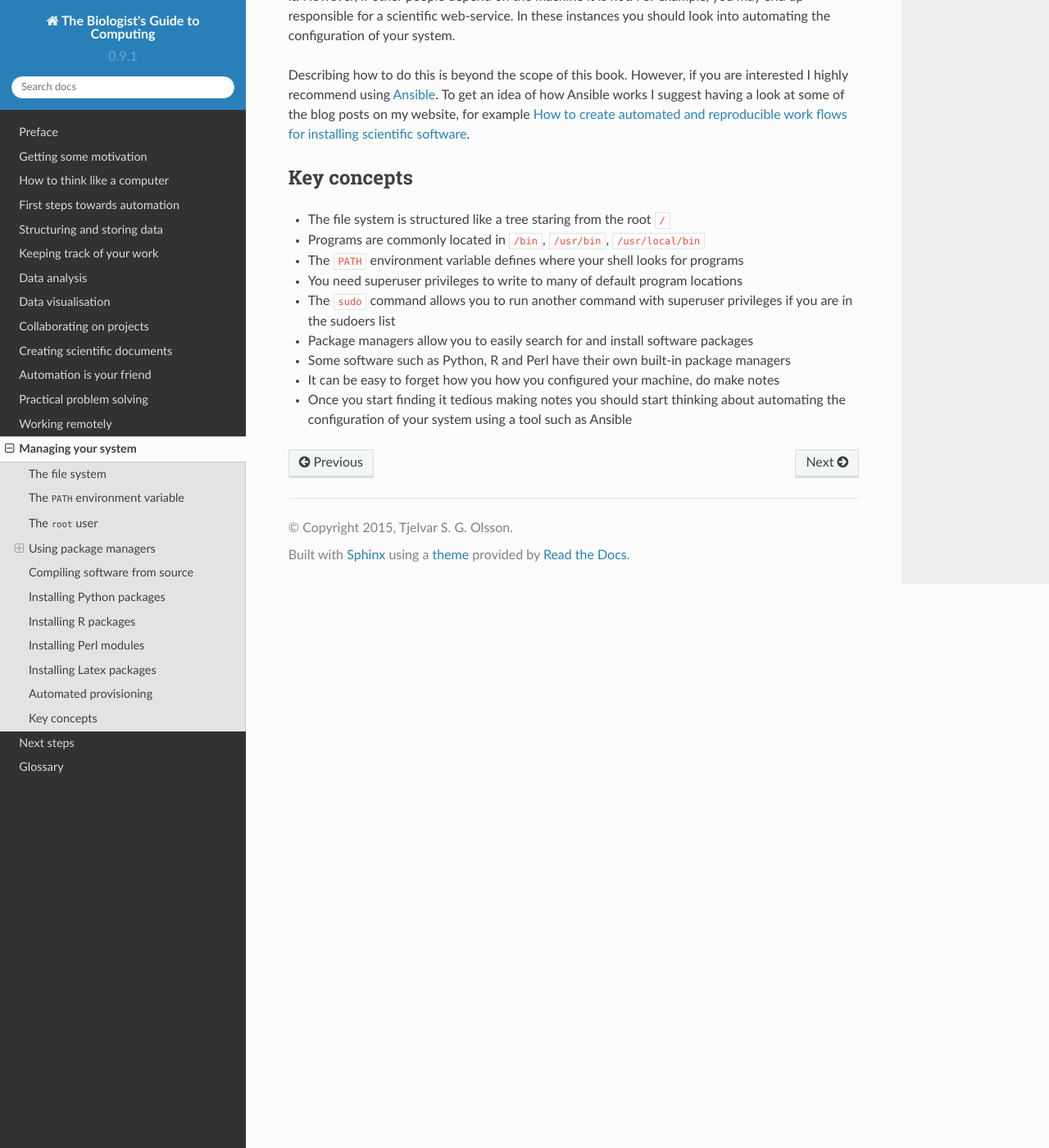
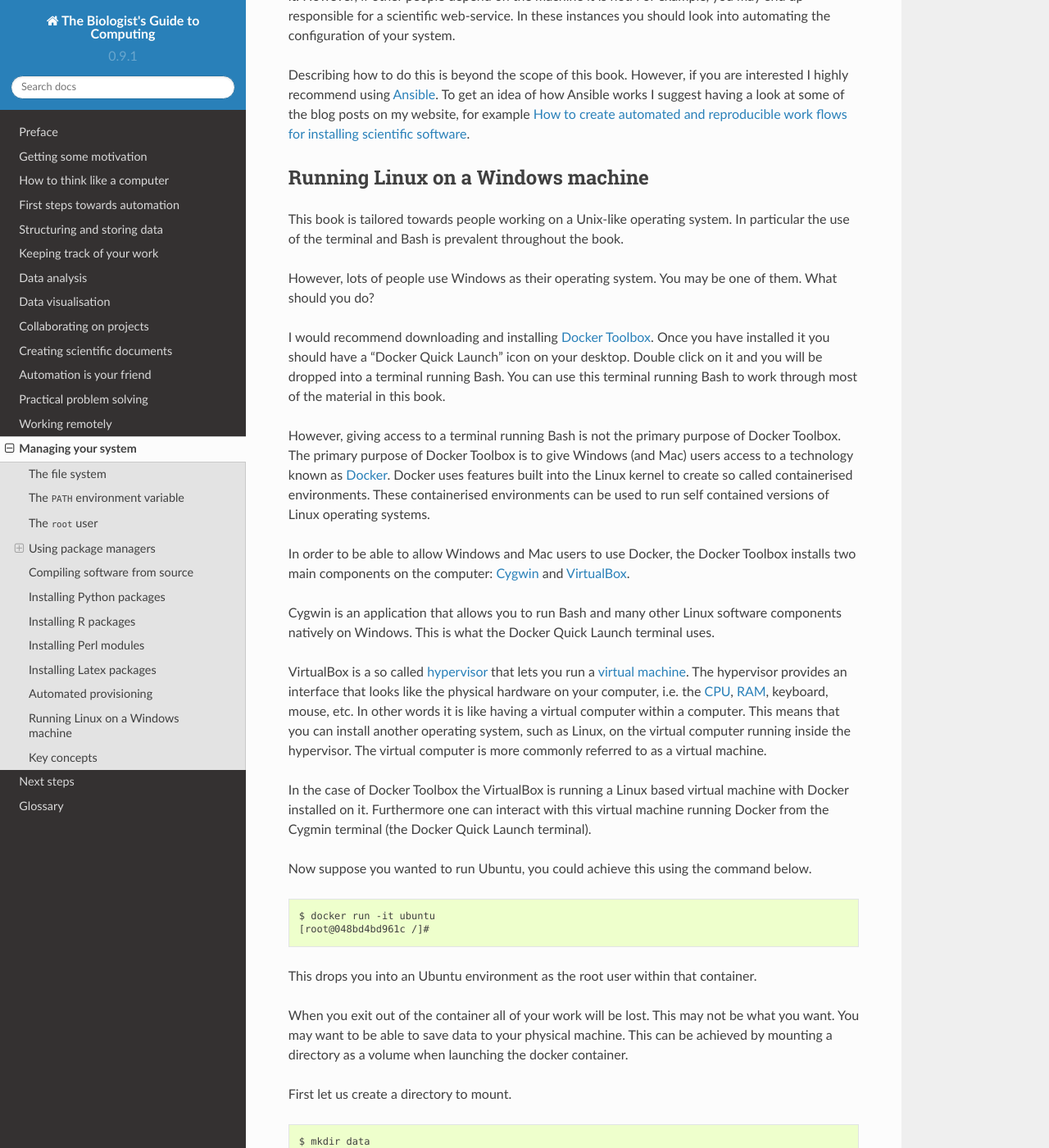
Before and after one commit to tjelvar-olsson/biologists-guide-to-computing, a Sphinx documentation site: the page built from source/managing-your-system.rst, in a window 1280 px wide and 1400 px high, scrolled down 12774 px. Shown: the whole window at 82% size. Built offline with Sphinx 7.4.7 and the Read the Docs theme 2.0.0, drawn with Linux system fonts in a browser that asks for light colours; some of the changed text lies outside the part shown.

Commit message:
Added notes on how to access bash/linux from windows in response to feedback from Lucy

```diff
--- a/source/how-to-think-like-a-computer.rst
+++ b/source/how-to-think-like-a-computer.rst
@@ -205,7 +205,7 @@ truth values. These are sometimes referred to as logic gates.
   0      0         0           0
   1      0         0           1
   0      1         0           1
-  1      1         1           0
+  1      1         1           1
 =====  =====  ===========  ==========
 
 =====  =========
--- a/source/managing-your-system.rst
+++ b/source/managing-your-system.rst
@@ -691,6 +691,92 @@ flows for installing scientific software
 <http://tjelvarolsson.com/blog/how-to-create-automated-and-reproducible-work-flows-for-installing-scientific-software/>`_.
 
 
+.. _running_linux_on_a_windows_machine:
+
+Running Linux on a Windows machine
+----------------------------------
+
+This book is tailored towards people working on a Unix-like operating system.
+In particular the use of the terminal and Bash is prevalent throughout the
+book.
+
+However, lots of people use Windows as their operating system.  You may be one
+of them. What should you do?
+
+I would recommend downloading and installing
+`Docker Toolbox <https://www.docker.com/products/docker-toolbox>`_.
+Once you have installed it
+you should have a "Docker Quick Launch" icon on your desktop. Double click on
+it and you will be dropped into a terminal running Bash.  You can use this
+terminal running Bash to work through most of the material in this book.
+
+However, giving access to a terminal running Bash is not the primary purpose of
+Docker Toolbox. The primary purpose of Docker Toolbox is to give Windows (and
+Mac) users access to a technology known as `Docker
+<https://www.docker.com/products/docker-toolbox>`_.  Docker uses features built
+into the Linux kernel to create so called containerised environments. These
+containerised environments can be used to run self contained versions of Linux
+operating systems.
+
+In order to be able to allow Windows and Mac users to use Docker, the Docker
+Toolbox installs two main components on the computer: `Cygwin
+<https://www.cygwin.com>`_ and `VirtualBox <https://www.virtualbox.org/>`_.
+
+Cygwin is an application that allows you to run Bash and many other Linux
+software components natively on Windows. This is what the Docker Quick Launch
+terminal uses.
+
+VirtualBox is a so called :term:`hypervisor` that lets you run a :term:`virtual
+machine`.  The hypervisor provides an interface that looks like the physical
+hardware on your computer, i.e. the :term:`CPU`, :term:`RAM`, keyboard, mouse,
+etc.  In other words it is like having a virtual computer within a computer.
+This means that you can install another operating system, such as Linux, on the
+virtual computer running inside the hypervisor. The virtual computer is more
+commonly referred to as a virtual machine.
+
+In the case of Docker Toolbox the VirtualBox is running a Linux based virtual
+machine with Docker installed on it. Furthermore one can interact with this
+virtual machine running Docker from the Cygmin terminal (the Docker Quick
+Launch terminal).
+
+Now suppose you wanted to run Ubuntu, you could achieve this using the command
+below.
+
+.. code-block:: none
+
+    $ docker run -it ubuntu
+    [root@048bd4bd961c /]#
+
+This drops you into an Ubuntu environment as the root user within that container.
+
+When you exit out of the container all of your work will be lost. This may not be
+what you want. You may want to be able to save data to your physical machine.
+This can be achieved by mounting a directory as a volume when launching the docker
+container.
+
+First let us create a directory to mount.
+
+.. code-block:: none
+
+    $ mkdir data
+
+Now we can launch docker with that directory mounted as ``/data`` in the container.
+
+.. code-block:: none
+
+    $ docker run -it -v `pwd`/data:/data ubuntu
+    [root@048bd4bd961c /]#
+
+
+Docker is really cool and I would highly recommend you read up on it, but a
+detailed discussion is beyond the scope of this book. Suffice to say that if
+you are working on Windows you can use Docker Toolbox to install both
+Cygwin and VirtualBox. The former gives you access to a terminal running Bash
+on Windows and the latter allows you to run Linux virtual machines on your
+Windows box. A simple way of accessing such Linux virtual machines is to
+use the Docker command above.
+
+
 Key concepts
 ------------
 
@@ -704,3 +790,4 @@ Key concepts
 - It can be easy to forget how you how you configured your machine, do make notes
 - Once you start finding it tedious making notes you should start thinking
   about automating the configuration of your system using a tool such as Ansible
+- If you are working on a Windows machine you can run Linux in a virtual machine
```
Also changed, not shown: source/first-steps-towards-automation.rst (+7 -0 lines), source/glossary.rst (+10 -0 lines).
